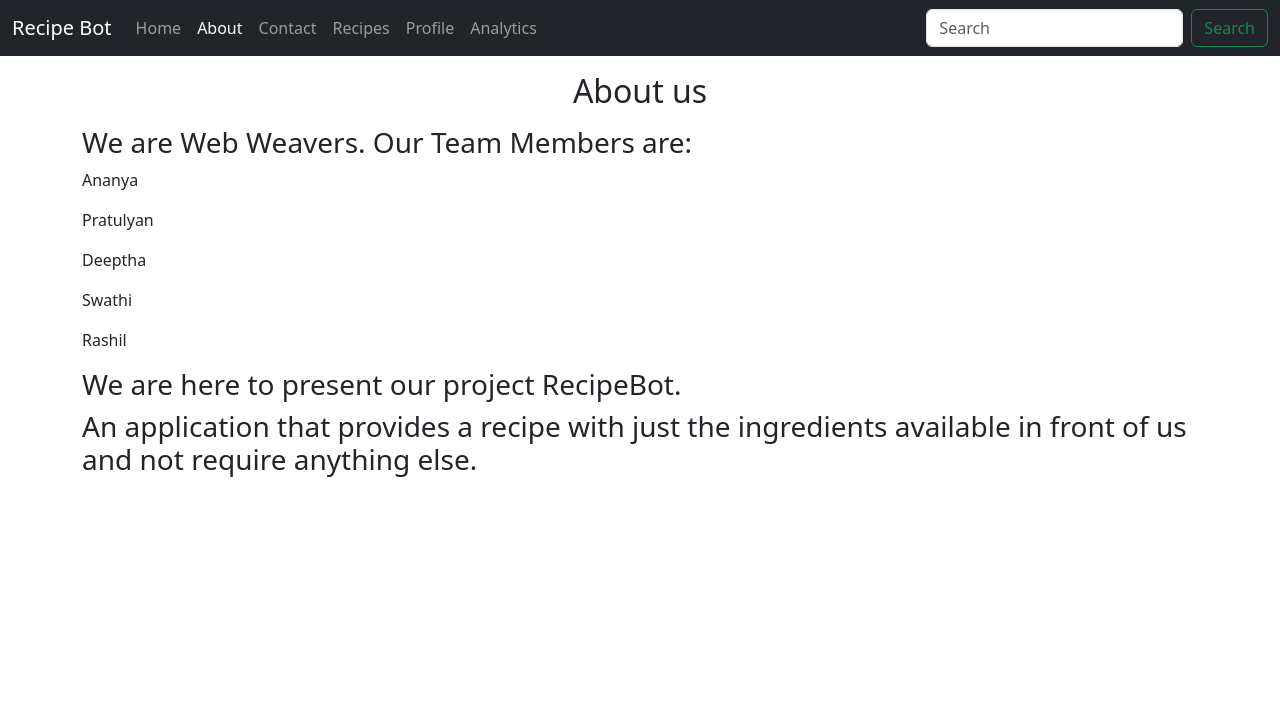
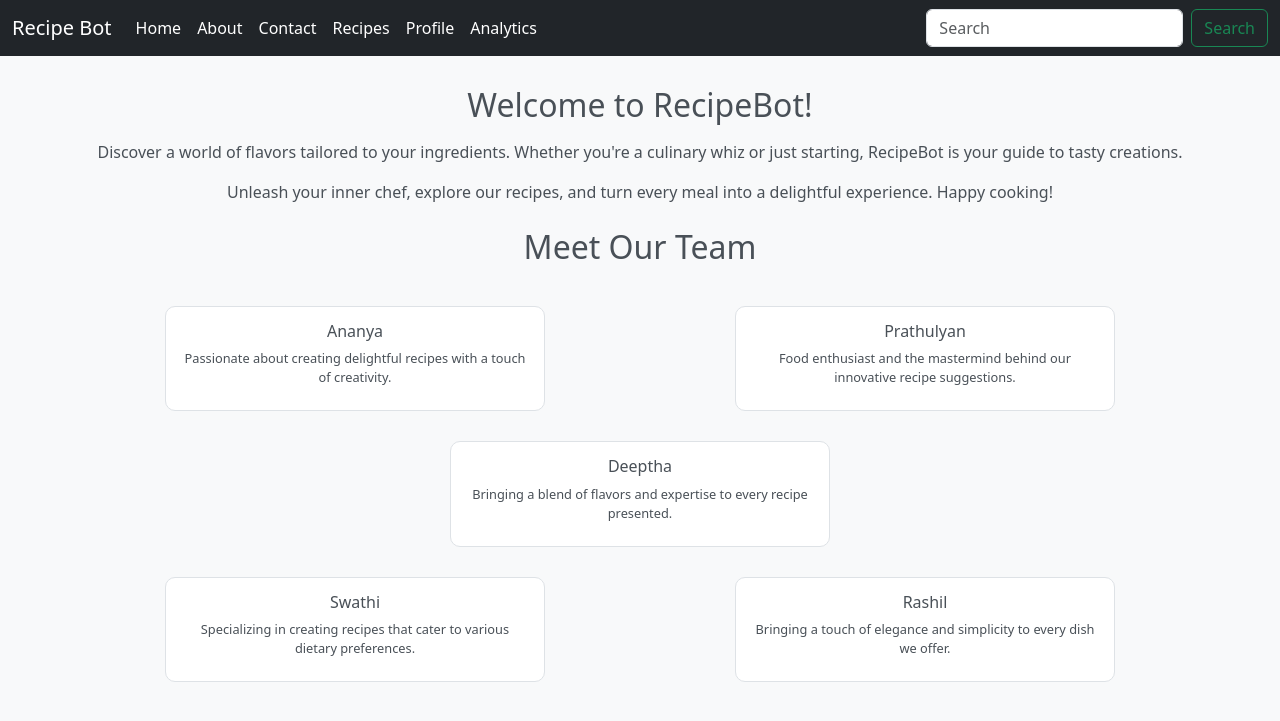
Before and after one commit to Deepthamaalolan/recipe_project, a Django app: page /about/ in a window 1280 px wide. Shown: the top 721 px of the page. Run offline with Django 4.2, Linux system fonts and the light colour scheme.

Commit message:
recipe_page

```diff
--- a/recipe_app/urls.py
+++ b/recipe_app/urls.py
@@ -15,13 +15,13 @@ urlpatterns = [
     path('user/save_recipe/', SaveRecipeView.as_view(), name='user_save_recipe'),
     path('user/favorites/', GetUserFavoritesView.as_view(), name='get_user_fav'),
     path('generate_chat_response/', GenerateChatResponseView.as_view(), name='generate_chat_response'),
-    path('home/', home, name='home'),
+    path('', home, name='home'),
     path('user_profile/', UserView.as_view(), name = "user_profile"),
-    path('view_recipe/', GetRecipeView.as_view(), name = "view_recipe"),
+    path('admin/view_recipe/', GetRecipeView.as_view(), name = "view_recipe"),
     path('about/', about, name='about'),
     #path('projects', views.projects, name='projects'),
     path('contact/', contact, name='contact'),
-    path('view_recipe', view_recipe, name='view_recipe'),
+    path('view_recipe/', view_recipe, name='view_recipe'),
     path('user_page/', user_page, name='user_page'),
     path('analytics/', analytics, name='analytics')
 ]
--- a/templates/about.html
+++ b/templates/about.html
@@ -1,10 +1,58 @@
-<!doctype html>
+<!DOCTYPE html>
 <html lang="en">
 <head>
     <meta charset="utf-8">
     <meta name="viewport" content="width=device-width, initial-scale=1">
-    <title>About</title>
+    <title>About Us</title>
     <link href="https://cdn.jsdelivr.net/npm/bootstrap@5.3.2/dist/css/bootstrap.min.css" rel="stylesheet" integrity="sha384-T3c6CoIi6uLrA9TneNEoa7RxnatzjcDSCmG1MXxSR1GAsXEV/Dwwykc2MPK8M2HN" crossorigin="anonymous">
+    <style>
+        body {
+            background-color: #f8f9fa;
+            color: #495057;
+        }
+
+        .navbar {
+            background-color: #343a40;
+        }
+
+        .navbar-brand, .navbar-nav .nav-link {
+            color: #fff;
+        }
+
+        .welcome-section {
+            margin-top: 30px;
+            text-align: center;
+        }
+
+        .team-member {
+            background-color: #fff;
+            border: 1px solid #dee2e6;
+            border-radius: 10px;
+            padding: 15px;
+            margin: 15px;
+            text-align: center;
+            transition: transform 0.3s;
+        }
+
+        .team-member h3 {
+            font-size: 1rem;
+            margin-bottom: 0.5rem;
+        }
+
+        .team-member p {
+            font-size: 0.8rem;
+            margin-bottom: 0.5rem;
+        }
+
+        .team-member:hover {
+            transform: scale(1.05);
+        }
+
+        .about-content {
+            margin-top: 30px;
+            text-align: center;
+        }
+    </style>
 </head>
 <body>
     <nav class="navbar navbar-expand-lg navbar-dark bg-dark">
@@ -21,7 +69,6 @@
                     <li class="nav-item">
                         <a class="nav-link active" aria-current="page" href="/about">About</a>
                     </li>
-
                     <li class="nav-item">
                         <a class="nav-link" href="/contact">Contact</a>
                     </li>
@@ -42,31 +89,43 @@
             </div>
         </div>
     </nav>
+
     <div class="container">
-        <h2 class="text-center my-3">About us</h2>
-          <h3>We are Web Weavers. Our Team Members are:</h3>
-          <div class="col-md-10">
-            <div class="col-md-2">
-                <p>Ananya </p>
+        <div class="welcome-section">
+            <h2 class="my-3">Welcome to RecipeBot!</h2>
+            <p>Discover a world of flavors tailored to your ingredients. Whether you're a culinary whiz or just starting, RecipeBot is your guide to tasty creations.</p>
+            <p>Unleash your inner chef, explore our recipes, and turn every meal into a delightful experience. Happy cooking!</p>
         </div>
-            <div class="col-md-2">
-                <p>Pratulyan </p>
+
+        <h2 class="text-center my-4">Meet Our Team</h2>
+
+        <div class="row justify-content-around">
+            <div class="col-md-4 team-member">
+                <h3>Ananya</h3>
+                <p>Passionate about creating delightful recipes with a touch of creativity.</p>
             </div>
-            <div class="col-md-2">
-                <p>Deeptha </p>
+            <div class="col-md-4 team-member">
+                <h3>Prathulyan</h3>
+                <p>Food enthusiast and the mastermind behind our innovative recipe suggestions.</p>
             </div>
-            <div class="col-md-2">
-                <p>Swathi</p>
-            </div>
-            <div class="col-md-2">
-                <p>Rashil</p>
+            <div class="col-md-4 team-member">
+                <h3>Deeptha</h3>
+                <p>Bringing a blend of flavors and expertise to every recipe presented.</p>
             </div>
         </div>
-        <h3>We are here to present our project RecipeBot.</h3>
-        <h3>An application that provides a recipe with just the ingredients available in front of us and not require anything else.
-        </h3>
 
-      </div
+        <div class="row justify-content-around">
+            <div class="col-md-4 team-member">
+                <h3>Swathi</h3>
+                <p>Specializing in creating recipes that cater to various dietary preferences.</p>
+            </div>
+            <div class="col-md-4 team-member">
+                <h3>Rashil</h3>
+                <p>Bringing a touch of elegance and simplicity to every dish we offer.</p>
+            </div>
+        </div>
+    </div>
+
     <script src="https://cdn.jsdelivr.net/npm/bootstrap@5.3.2/dist/js/bootstrap.bundle.min.js" integrity="sha384-C6RzsynM9kWDrMNeT87bh95OGNyZPhcTNXj1NW7RuBCsyN/o0jlpcV8Qyq46cDfL" crossorigin="anonymous"></script>
 </body>
 </html>
```
Also changed, not shown: templates/view_recipe.html (+116 -26 lines). Lines whose indentation alone changed are shown as unchanged.
